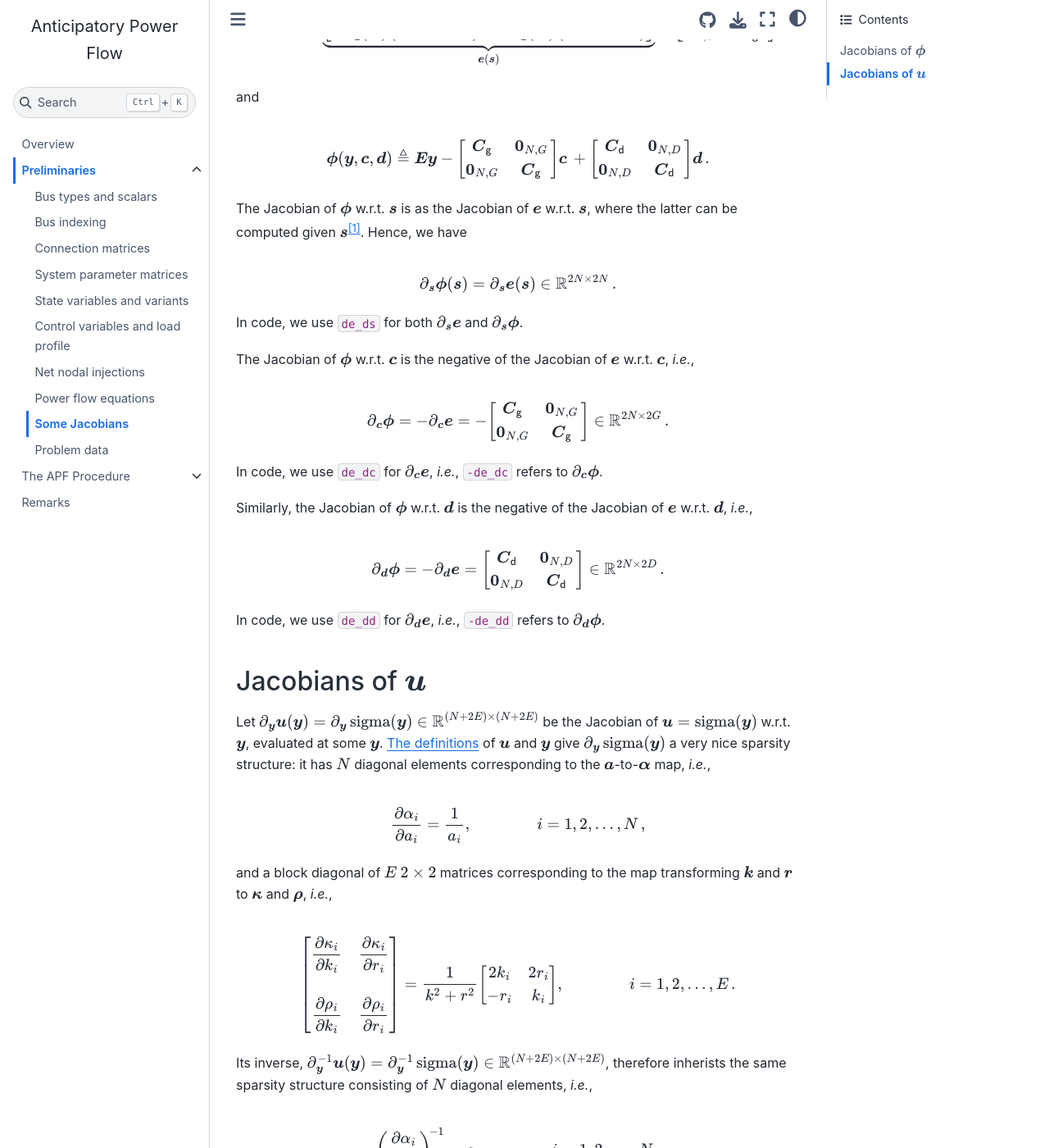
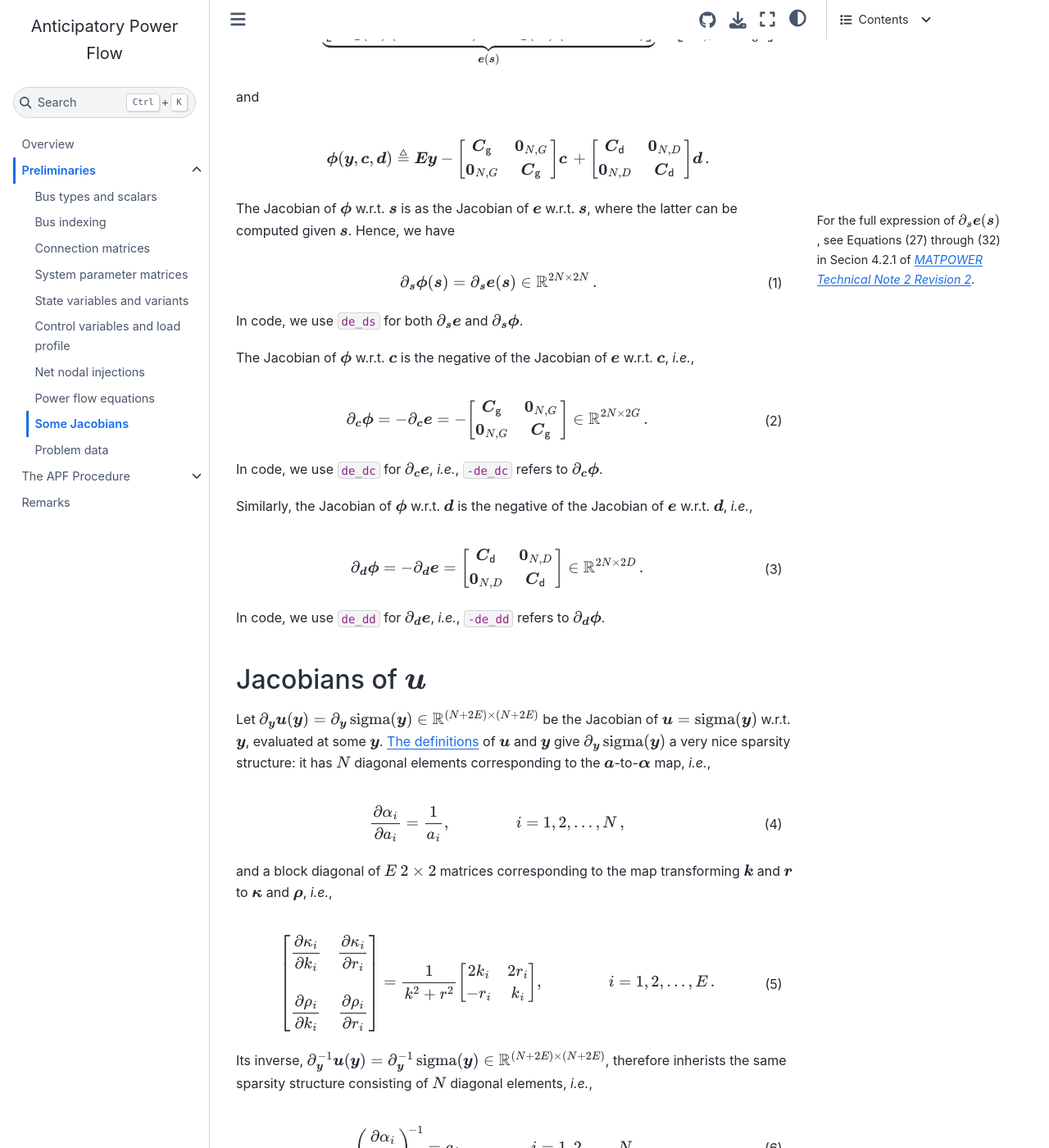
Before and after one commit to christian-cahig/apf-primer, a Jupyter Book: the page built from preliminaries/some-jacobians.md, in a window 1280 px wide and 1400 px high, scrolled down 428 px. Shown: the whole window at 82% size. Built offline with Jupyter Book 1.0.4 settings and Sphinx 7.4.7 and the Sphinx Book theme 1.1.4, drawn with Linux system fonts in a browser that asks for light colours; some of the changed text lies outside the part shown.

Commit message:
Add equation labels in section "Some Jacobians"

````diff
--- a/preliminaries/some-jacobians.md
+++ b/preliminaries/some-jacobians.md
@@ -108,16 +108,24 @@ $$
 \, .
 $$
 
+```{margin}
+For the full expression of
+$\partial_{ \boldsymbol{s} } \boldsymbol{e} \! \left( \boldsymbol{s} \right)$,
+see Equations (27) through (32) in Secion 4.2.1 of
+[*MATPOWER Technical Note 2 Revision 2*](https://matpower.org/docs/TN2-OPF-Derivatives.pdf).
+```
+
 The Jacobian of $\boldsymbol{\phi}$ w.r.t. $\boldsymbol{s}$ is as the Jacobian of $\boldsymbol{e}$ w.r.t. $\boldsymbol{s}$,
-where the latter can be computed given $\boldsymbol{s}$[^about-deds].
+where the latter can be computed given $\boldsymbol{s}$.
 Hence, we have
 
-$$
+```{math}
+:label: jac-phi-wrt-s
 \partial_{ \boldsymbol{s} } \boldsymbol{\phi} \! \left( \boldsymbol{s} \right)
 =
 \partial_{ \boldsymbol{s} } \boldsymbol{e} \! \left( \boldsymbol{s} \right)
 \in \mathbb{R}^{ 2N \times 2N } \, .
-$$
+```
 
 In code, we use `de_ds` for both $\partial_{ \boldsymbol{s} } \boldsymbol{e}$
 and $\partial_{ \boldsymbol{s} } \boldsymbol{\phi}$.
@@ -125,7 +133,8 @@ and $\partial_{ \boldsymbol{s} } \boldsymbol{\phi}$.
 The Jacobian of $\boldsymbol{\phi}$ w.r.t. $\boldsymbol{c}$ is the negative of the Jacobian of $\boldsymbol{e}$ w.r.t. $\boldsymbol{c}$,
 *i.e.*,
 
-$$
+```{math}
+:label: jac-phi-wrt-c
 \partial_{ \boldsymbol{c} } \boldsymbol{\phi}
 =
 - \partial_{ \boldsymbol{c} } \boldsymbol{e}
@@ -140,7 +149,7 @@ $$
     \boldsymbol{C}_{ \mathsf{g} }   \, \\
 \end{matrix} \right]
 \in \mathbb{R}^{ 2N \times 2G } \, .
-$$
+```
 
 In code, we use `de_dc` for $\partial_{ \boldsymbol{c} } \boldsymbol{e}$,
 *i.e.*,
@@ -149,7 +158,8 @@ In code, we use `de_dc` for $\partial_{ \boldsymbol{c} } \boldsymbol{e}$,
 Similarly, the Jacobian of $\boldsymbol{\phi}$ w.r.t. $\boldsymbol{d}$ is the negative of the Jacobian of $\boldsymbol{e}$ w.r.t. $\boldsymbol{d}$,
 *i.e.*,
 
-$$
+```{math}
+:label: jac-phi-wrt-d
 \partial_{ \boldsymbol{d} } \boldsymbol{\phi}
 =
 - \partial_{ \boldsymbol{d} } \boldsymbol{e}
@@ -163,14 +173,11 @@ $$
     \boldsymbol{C}_{ \mathsf{d} }   \, \\
 \end{matrix} \right]
 \in \mathbb{R}^{ 2N \times 2D } \, .
-$$
+```
 
 In code, we use `de_dd` for $\partial_{ \boldsymbol{d} } \boldsymbol{e}$,
 *i.e.*,
 `-de_dd` refers to $\partial_{ \boldsymbol{d} } \boldsymbol{\phi}$.
-
-[^about-deds]: See Equations (27) through (32) in Secion 4.2.1 of
-[*MATPOWER Technical Note 2 Revision 2*](https://matpower.org/docs/TN2-OPF-Derivatives.pdf).
 
 ## Jacobians of $\boldsymbol{u}$
 
@@ -185,11 +192,12 @@ a very nice sparsity structure:
 it has $N$ diagonal elements corresponding to the $\boldsymbol{a}$-to-$\boldsymbol{\alpha}$ map,
 *i.e.*,
 
-$$
+```{math}
+:label: jac-alp-wrt-a
 \frac{\partial \alpha_{i}}{\partial a_{i}} = \frac{1}{a_{i}},
 \qquad \qquad i = 1, 2, \ldots, N
 \, ,
-$$
+```
 
 and
 a block diagonal of $E$ $2 \times 2$ matrices
@@ -197,7 +205,8 @@ corresponding to the map transforming $\boldsymbol{k}$ and $\boldsymbol{r}$ to
 $\boldsymbol{\kappa}$ and $\boldsymbol{\rho}$,
 *i.e.*,
 
-$$
+```{math}
+:label: jac-kaprho-wrt-kr
 \left[ \begin{matrix}
     \dfrac{\partial \kappa_{i}}{\partial k_{i}}
     &
@@ -216,24 +225,26 @@ $$
 \end{matrix} \right],
 \qquad \qquad i = 1, 2, \ldots, E
 \, .
-$$
+```
 
 Its inverse,
 $\partial_{ \boldsymbol{y} }^{-1} \boldsymbol{u} \! \left( \boldsymbol{y} \right) = \partial_{ \boldsymbol{y} }^{-1} \operatorname{sigma} \! \left( \boldsymbol{y} \right) \in \mathbb{R}^{ \left( N + 2E \right) \times \left( N + 2E \right) }$,
 therefore inherists the same sparsity structure
 consisting of $N$ diagonal elements, *i.e.*,
 
-$$
+```{math}
+:label: inv-jac-alp-wrt-a
 \left(
     \frac{\partial \alpha_{i}}{\partial a_{i}}
 \right)^{\!-1} = a_{i},
 \qquad \qquad i = 1, 2, \ldots, N
 \, ,
-$$
+```
 
 and a block diagonal of $E$ $2 \times 2$ matrices, *i.e.*,
 
-$$
+```{math}
+:label: inv-jac-kaprho-wrt-kr
 \left[ \begin{matrix}
     \dfrac{\partial \kappa_{i}}{\partial k_{i}}
     &
@@ -252,7 +263,7 @@ $$
     r_{i} & 2k_{i}
 \end{matrix} \right],
 \qquad \qquad i = 1, 2, \ldots, E \, .
-$$
+```
 
 For instance, with $N = 5$ and $E = 3$,
 both
@@ -289,13 +300,15 @@ as the product of the transpose of
 $\partial_{ \boldsymbol{y} }^{-1} \operatorname{sigma} \! \left( \boldsymbol{y} \right)$
 and itself, that is,
 
-$$
+```{math}
+:label: U
 \boldsymbol{U} \! \left( \boldsymbol{y} \right)
 =
 \partial_{ \boldsymbol{y} }^{-\mathsf{T}} \operatorname{sigma} \! \left( \boldsymbol{y} \right)
+\thinspace \thinspace
 \partial_{ \boldsymbol{y} }^{-1} \operatorname{sigma} \! \left( \boldsymbol{y} \right)
 \in \mathbb{R}^{ \left( N + 2E \right) \times \left( N + 2E \right) }.
-$$
+```
 
 It is straightforward to show that
 $\boldsymbol{U} \! \left( \boldsymbol{y} \right)$
````
